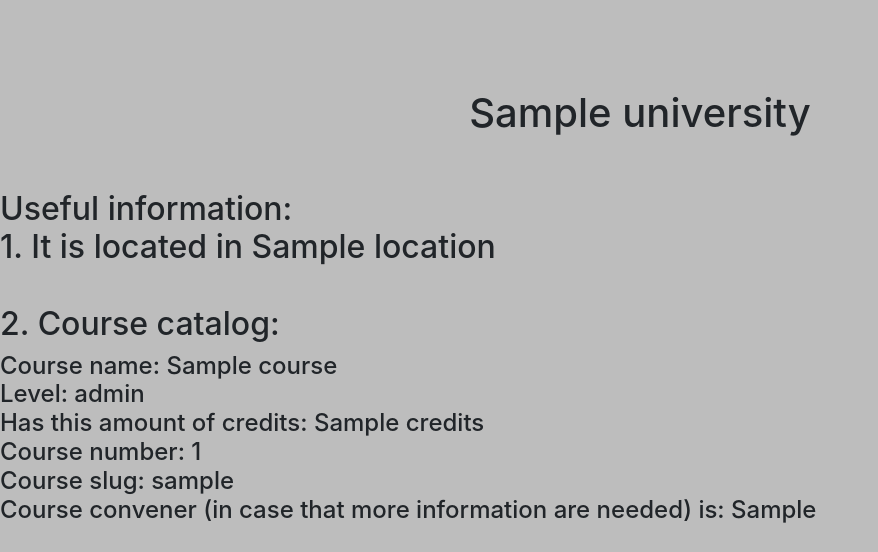
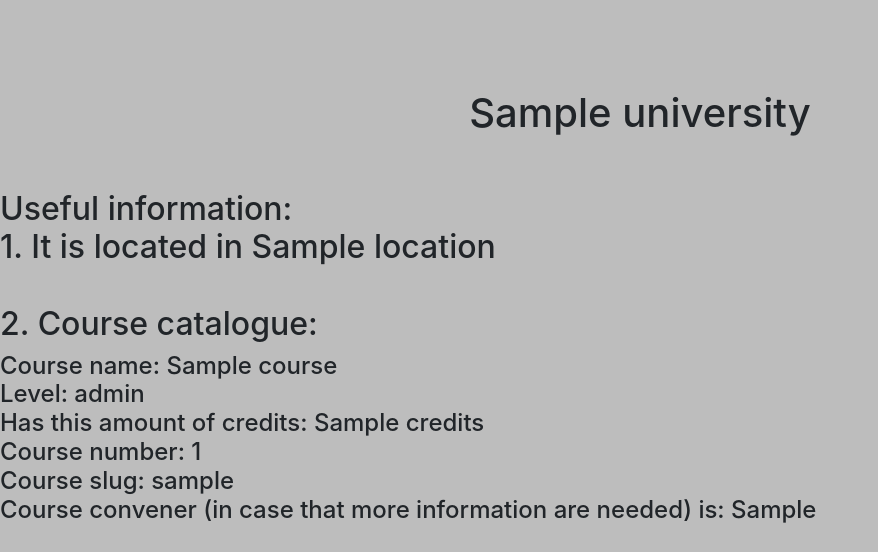
Before and after one commit to Ztr1215/Web_App, a Django app: template freshmen_world/templates/WOF/university_base.html in a window 1280 px wide. Shown: the part 61-613 px from the top of the page, without its empty margins (0-878 px from the left). Run offline with Django 3.2, Linux system fonts and the light colour scheme; the template is opened without the code that fills it: most values are stand-ins (such as "Sample title", 1, 10 or a date in 2020); some libraries are stand-ins or nearby versions.

Commit message:
spelling fix

```diff
--- a/freshmen_world/templates/WOF/university_base.html
+++ b/freshmen_world/templates/WOF/university_base.html
@@ -20,7 +20,7 @@
     1. It is located in {{ university.location }}
     <br />
     <br />
-    2. Course catalog:
+    2. Course catalogue:
 </h2>
 
 
```
